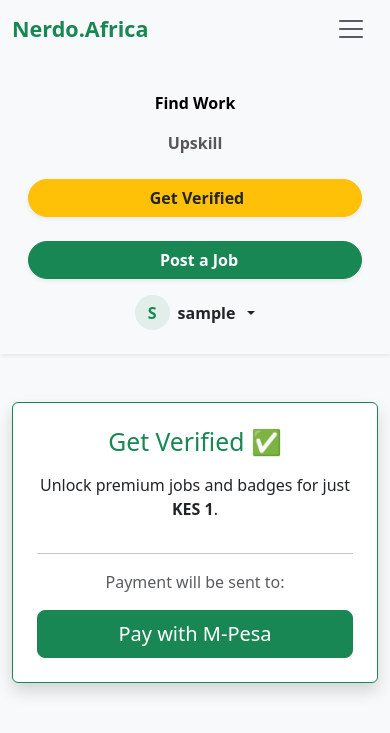
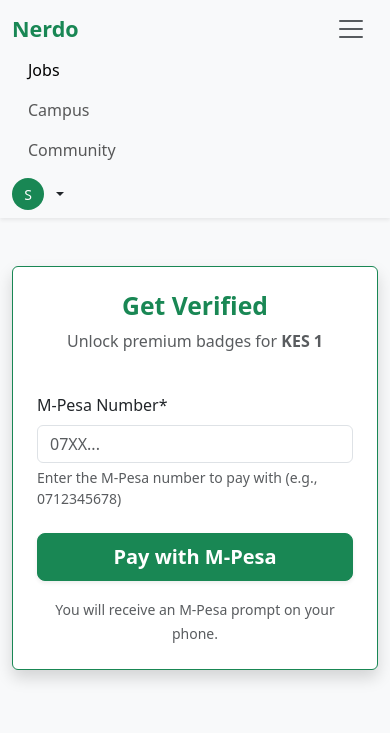
Before and after one commit to 7ever/Nerdo.Africa, a Django app: page /billing/pay/ in a window 390 px wide, after a click that opens the changed part. Shown: the top 733 px of the page. Run offline with Django 5.2, Linux system fonts and the light colour scheme; the visitor is signed in with stand-in values (Sample User, id 1); some libraries are stand-ins or nearby versions.

Commit message:
Fixed UI/UX, phone number input logic and finalize callback handler

```diff
--- /dev/null
+++ b/nerdo_project/apps/billing/forms.py
@@ -0,0 +1,13 @@
+from django import forms
+
+class PaymentForm(forms.Form):
+    phone_number = forms.CharField(
+        max_length=15,
+        label="M-Pesa Number",
+        help_text="Enter the M-Pesa number to pay with (e.g., 0712345678)",
+        widget=forms.TextInput(attrs={
+            'placeholder': '07XX...',
+            'class': 'form-control',
+            'type': 'tel' # Optimizes keyboard on mobile
+        })
+    )
--- a/nerdo_project/apps/billing/templates/billing/pay_premium.html
+++ b/nerdo_project/apps/billing/templates/billing/pay_premium.html
@@ -1,19 +1,32 @@
 {% extends "base.html" %}
+{% load crispy_forms_tags %}
+
 {% block content %}
 <div class="row justify-content-center">
-    <div class="col-md-6">
-        <div class="card shadow border-success p-4 text-center bg-glass">
-            <h2 class="text-success mb-3">Get Verified ✅</h2>
-            <p>Unlock premium jobs and badges for just <strong>KES 1</strong>.</p>
-            <hr>
-            <p class="text-muted">Payment will be sent to: <strong>{{ user.profile.phone_number }}</strong></p>
+    <div class="col-md-5">
+        <div class="card shadow border-success p-4 bg-glass">
+            <div class="text-center mb-4">
+                <h2 class="text-success fw-bold">Get Verified </h2>
+                <p class="text-muted">Unlock premium badges for <strong>KES 1</strong></p>
+            </div>
 
             <form method="POST">
+                <!-- Security: CSRF Token is MANDATORY for POST requests -->
                 {% csrf_token %}
-                <button type="submit" class="btn btn-success btn-lg w-100">
-                    Pay with M-Pesa
-                </button>
+
+                <!-- Display the Phone Input Field from PaymentForm -->
+                {{ form|crispy }}
+
+                <div class="d-grid mt-4">
+                    <button type="submit" class="btn btn-success btn-lg fw-bold shadow-sm">
+                        Pay with M-Pesa
+                    </button>
+                </div>
             </form>
+
+            <div class="text-center mt-3">
+                <small class="text-muted">You will receive an M-Pesa prompt on your phone.</small>
+            </div>
         </div>
     </div>
 </div>
--- a/nerdo_project/apps/billing/views.py
+++ b/nerdo_project/apps/billing/views.py
@@ -1,68 +1,134 @@
-from django.shortcuts import render, redirect
+from django.shortcuts import render, redirect, get_object_or_404
 from django.contrib.auth.decorators import login_required
 from django.contrib import messages
 from django.http import JsonResponse
 from django.views.decorators.csrf import csrf_exempt
+from django.contrib.auth.models import User
 from django_daraja.mpesa.core import MpesaClient
 from .models import MpesaTransaction
+from .forms import PaymentForm
 import json
 
 @login_required
 def pay_premium(request):
     if request.method == 'POST':
-        # 1. Get Phone from Profile (Created in Issue 2)
-        phone_number = request.user.profile.phone_number
-        if not phone_number:
-            messages.error(request, "Please update your profile with a phone number first.")
-            return redirect('profile')
+        form = PaymentForm(request.POST)
+        if form.is_valid():
+            # 1. CAPTURE INPUT: Get the number explicitly from the form
+            raw_phone = form.cleaned_data['phone_number']
 
-        # 2. Format Phone Number (Basic Sanitization)
-        if phone_number.startswith('0'):
-            phone_number = '254' + phone_number[1:]
-        elif phone_number.startswith('+'):
-            phone_number = phone_number[1:]
+            # 2. SANITIZE: Format to 254... (M-Pesa Requirement)
+            # Remove spaces, dashes, plus signs
+            phone_number = str(raw_phone).strip().replace(' ', '').replace('-', '').replace('+', '')
 
-        # 3. Setup Payment Data
-        amount = 1 # KES 1 for testing
-        account_reference = f'NerdoPremium_{request.user.id}'
-        transaction_desc = 'Premium Verification Badge'
-        # Note: For local dev, this callback won't be hit unless you use ngrok
-        callback_url = 'https://mydomain.com/billing/callback'
+            # Ensure proper prefix (e.g., 0722 -> 254722)
+            if phone_number.startswith('0'):
+                phone_number = '254' + phone_number[1:]
+            elif not phone_number.startswith('254'):
+                phone_number = '254' + phone_number
 
-        cl = MpesaClient()
-        try:
-            # 4. Initiate STK Push
-            response = cl.stk_push(phone_number, amount, account_reference, transaction_desc, callback_url)
+            # Debugging: Print to terminal to verify what is being sent
+            print(f"DEBUG: Processing Payment for sanitized number: {phone_number}")
 
-            # 5. Save Transaction Record
-            MpesaTransaction.objects.create(
-                user=request.user,
-                phone_number=phone_number,
-                amount=amount,
-                merchant_request_id=response.merchant_request_id,
-                checkout_request_id=response.checkout_request_id,
-                status='Pending'
-            )
+            amount = 1
+            # Note: AccountReference has a 12-char limit in Sandbox.
+            # We truncate to avoid 'Bad Request' errors.
+            account_reference = f'Nerdo_{request.user.username}'[:12]
+            transaction_desc = 'Premium Verification'
 
-            messages.success(request, f"STK Push sent to {phone_number}. Enter PIN to complete.")
-            return redirect('profile')
+            # Note: Update this with your ngrok/live URL for callbacks to actually update the DB
+            callback_url = 'http://127.0.0.1:8000/billing/callback/'
 
-        except Exception as e:
-            messages.error(request, f"Error initiating payment: {str(e)}")
+            cl = MpesaClient()
+            try:
+                # 3. INITIATE STK PUSH
+                response = cl.stk_push(phone_number, amount, account_reference, transaction_desc, callback_url)
 
-    return render(request, 'billing/pay_premium.html')
+                # Check if the push was successfully sent to the phone (Response Code '0')
+                if response.response_code == '0':
+                    # Save transaction to DB as 'Pending'
+                    MpesaTransaction.objects.create(
+                        user=request.user,
+                        phone_number=phone_number,
+                        amount=amount,
+                        merchant_request_id=response.merchant_request_id,
+                        checkout_request_id=response.checkout_request_id,
+                        status='Pending'
+                    )
+                    messages.success(request, f"STK Push sent to {phone_number}. Check your phone!")
+                    return redirect('profile')
+                else:
+                    messages.error(request, f"M-Pesa Error: {response.response_description}")
+
+            except Exception as e:
+                messages.error(request, f"System Error: {str(e)}")
+                print(f"Error: {e}")
+
+    else:
+        # Pre-fill form with profile number if it exists (Convenience only)
+        initial_data = {}
+        if hasattr(request.user, 'profile') and request.user.profile.phone_number:
+            initial_data['phone_number'] = request.user.profile.phone_number
+        form = PaymentForm(initial=initial_data)
+
+    return render(request, 'billing/pay_premium.html', {'form': form})
 
 @csrf_exempt
 def mpesa_callback(request):
     """
-    Receives the JSON payload from Safaricom after the user enters their PIN.
+    Automated Database Update:
+    1. Receives JSON from Safaricom.
+    2. Checks if payment was successful (ResultCode 0).
+    3. Updates Transaction status.
+    4. Automatically grants Premium status (is_verified) to the User.
     """
     if request.method == 'POST':
         try:
+            # 1. Parse the incoming JSON data
             data = json.loads(request.body)
-            # In a real app, you parse 'Body.stkCallback.ResultCode' here
-            # 0 means success, other numbers mean cancelled/failed
+            stk_callback = data.get('Body', {}).get('stkCallback', {})
+
+            merchant_request_id = stk_callback.get('MerchantRequestID')
+            checkout_request_id = stk_callback.get('CheckoutRequestID')
+            result_code = stk_callback.get('ResultCode')
+            result_desc = stk_callback.get('ResultDesc')
+
+            # 2. Find the transaction in OUR database
+            transaction = MpesaTransaction.objects.get(checkout_request_id=checkout_request_id)
+
+            if result_code == 0:
+                # === SUCCESSFUL PAYMENT ===
+                transaction.status = 'Success'
+
+                # Extract Receipt Number (MpesaReceiptNumber)
+                items = stk_callback.get('CallbackMetadata', {}).get('Item', [])
+                for item in items:
+                    if item.get('Name') == 'MpesaReceiptNumber':
+                        transaction.receipt_number = item.get('Value')
+
+                transaction.save()
+
+                # === AUTOMATICALLY UPDATE USER PROFILE ===
+                # Grant Premium / Verified Status
+                user_profile = transaction.user.profile
+                user_profile.is_verified = True
+                user_profile.save()
+
+                print(f"Payment Success: {transaction.receipt_number}. User {transaction.user.username} is now Verified.")
+
+            else:
+                # === FAILED PAYMENT ===
+                transaction.status = 'Failed'
+                transaction.save()
+                print(f"Payment Failed: {result_desc}")
+
             return JsonResponse({"result": "ok"})
+
+        except MpesaTransaction.DoesNotExist:
+            print("Error: Transaction not found for this callback.")
+            return JsonResponse({"result": "error", "message": "Transaction not found"})
         except Exception as e:
+            print(f"Callback Error: {str(e)}")
             return JsonResponse({"result": "error", "message": str(e)})
+
     return JsonResponse({"result": "ok"})
--- a/nerdo_project/apps/opportunities/templates/opportunities/job_form.html
+++ b/nerdo_project/apps/opportunities/templates/opportunities/job_form.html
@@ -2,11 +2,11 @@
 {% load crispy_forms_tags %}
 {% block content %}
 <div class="card p-4 shadow-sm">
-    <h3 class="mb-3">Post New Opportunity</h3>
+    <h3 class="mb-3 text-success">Post New Opportunity</h3>
     <form method="POST">
         {% csrf_token %}
         {{ form|crispy }}
-        <button type="submit" class="btn btn-success mt-3 w-100">Publish</button>
+        <button type="submit" class="btn btn-success mt-3">Publish</button>
     </form>
 </div>
 {% endblock %}
--- a/nerdo_project/templates/nav.html
+++ b/nerdo_project/templates/nav.html
@@ -1,66 +1,104 @@
-<nav class="navbar navbar-expand-lg navbar-light bg-glass shadow-sm mb-4 sticky-top">
+<nav class="navbar navbar-expand-lg navbar-light bg-light shadow-sm mb-4 sticky-top">
     <div class="container">
-        <!-- 1. Brand Logo -->
+        <!-- 1. Minimalist Brand -->
         <a class="navbar-brand fw-bold text-success fs-4" href="{% url 'job_market' %}">
-            <i class="bi bi-asterisk"></i> Nerdo.Africa
+            <i class="bi bi-asterisk"></i> Nerdo
         </a>
 
-        <!-- 2. Toggler (Mobile Hamburger) -->
-        <button class="navbar-toggler border-0" type="button" data-bs-toggle="collapse" data-bs-target="#navbarNav" aria-controls="navbarNav" aria-expanded="false" aria-label="Toggle navigation">
+        <!-- 2. Toggler -->
+        <button class="navbar-toggler border-0" type="button" data-bs-toggle="collapse" data-bs-target="#navbarNav">
             <span class="navbar-toggler-icon"></span>
         </button>
 
-        <!-- 3. Collapsible Menu -->
-        <!-- Added styling for mobile: border-top, padding, and margin to separate from logo -->
-        <div class="collapse navbar-collapse border-top border-light border-opacity-25 border-lg-0 mt-3 mt-lg-0 p-3 p-lg-0" id="navbarNav">
+        <!-- 3. Menu -->
+        <div class="collapse navbar-collapse" id="navbarNav">
 
-            <!-- Left Side: Main Navigation -->
-            <ul class="navbar-nav me-auto mb-3 mb-lg-0 text-center text-lg-start">
+            <!-- Left Actions -->
+            <ul class="navbar-nav me-auto mb-2 mb-lg-0 ps-lg-5 ms-lg-5">
                 <li class="nav-item">
-                    <a class="nav-link active fw-semibold px-3" href="{% url 'job_market' %}">Find Work</a>
+                    <a class="nav-link active fw-medium px-3" href="{% url 'job_market' %}">Jobs</a>
                 </li>
                 <li class="nav-item">
-                    <a class="nav-link fw-semibold px-3" href="#">Upskill</a>
+                    <a class="nav-link fw-medium px-3" href="#">Campus</a>
+                </li>
+                <li class="nav-item">
+                    <a class="nav-link fw-medium px-3" href="#">Community</a>
                 </li>
             </ul>
 
-            <!-- Right Side: User Actions -->
-            <div class="d-flex flex-column flex-lg-row align-items-stretch align-items-lg-center gap-3">
+            <!-- Right Actions -->
+            <div class="d-flex align-items-center gap-3">
+                {% if user.is_authenticated %}
 
-                {% if user.is_authenticated %}
-                    <!-- LOGGED IN STATE -->
+                <div class="dropdown">
+                    <a class="nav-link dropdown-toggle d-flex align-items-center gap-2 text-dark fw-medium" href="#"
+                        role="button" data-bs-toggle="dropdown" data-bs-display="static" aria-expanded="false">
+                        <!-- Avatar Circle -->
+                        <div class="bg-success text-white rounded-circle d-flex align-items-center justify-content-center small"
+                            style="width: 32px; height: 32px;">
+                            {{ user.username|make_list|first|upper }}
+                        </div>
+                        <span class="d-none d-lg-inline">{{ user.username }}</span>
+                    </a>
 
-                    <!-- NEW: Get Verified Button (Only if NOT verified) -->
-                    {% if not user.profile.is_verified %}
-                        <a href="{% url 'pay_premium' %}" class="btn btn-warning rounded-pill px-3 shadow-sm fw-bold text-dark mb-2 mb-lg-0">
-                            <i class="bi bi-patch-check me-1"></i>Get Verified
+                    <ul class="dropdown-menu dropdown-menu-lg-end border-0 shadow-lg mt-3 mx-0 p-2 rounded-4" style="min-width:180px;">
+                        <li>
+                            <a class="dropdown-item d-flex align-items-center p-3 bg-light bg-opacity-50 rounded-3" href="{% url 'profile' %}">
+                                <div class="bg-success text-white rounded-circle d-flex align-items-center justify-content-center flex-shrink-0" style="width: 45px; height: 45px; font-size: 1.2rem;">
+                                    {{ user.username|make_list|first|upper }}
+                                </div>
+                                <div class="ms-2 overflow-hidden">
+                                    <h6 class="mb-0 fw-bold text-dark text-truncate">{{ user.username }}</h6>
+                                    <small class="text-muted text-truncate d-block" style="font-size: 0.85rem;">{{ user.email }}</small>
+                                </div>
                             </a>
+                        </li>
+
+                        <!-- Premium Account Status Indicator -->
+                        {% if user.profile.is_verified %}
+                        <li class="px-3 py-1"><span class="badge bg-success py-2 fs-10"><i
+                                    class="bi bi-patch-check-fill me-1"></i> Premium Member</span></li>
+                        {% else %}
+                        <li class="px-3 py-1">
+                            <a href="{% url 'pay_premium' %}" class="btn btn-warning btn-sm fw-bold text-dark fs-10">
+                                <i class="bi bi-star-fill me-1"></i> Upgrade to Premium
+                            </a>
+                        </li>
                         {% endif %}
 
-                    <!-- Primary Action: Post Job -->
-                    <a href="{% url 'create_job' %}" class="btn btn-success rounded-pill px-4 shadow-sm fw-bold">
-                        <i class="bi bi-briefcase-fill me-2"></i>Post a Job
+                        <li>
+                            <hr class="dropdown-divider">
+                        </li>
+
+                        <li>
+                            <a class="dropdown-item d-flex align-items-center rounded-3 py-2"
+                                href="{% url 'profile' %}">
+                                <!-- Profile SVG -->
+                                <svg class="MuiSvgIcon-root MuiSvgIcon-fontSizeMedium text-secondary"
+                                    style="width: 24px; height: 24px;" focusable="false" aria-hidden="true"
+                                    viewBox="0 0 24 24">
+                                    <path
+                                        d="M12 5.9c1.16 0 2.1.94 2.1 2.1s-.94 2.1-2.1 2.1S9.9 9.16 9.9 8s.94-2.1 2.1-2.1m0 9c2.97 0 6.1 1.46 6.1 2.1v1.1H5.9V17c0-.64 3.13-2.1 6.1-2.1M12 4C9.79 4 8 5.79 8 8s1.79 4 4 4 4-1.79 4-4-1.79-4-4-4m0 9c-2.67 0-8 1.34-8 4v3h16v-3c0-2.66-5.33-4-8-4">
+                                    </path>
+                                </svg>
+                                <span class="ms-3 fw-medium">My Profile</span>
                             </a>
+                        </li>
 
-                    <!-- Vertical Divider (Hidden on Mobile) -->
-                    <div class="vr h-100 mx-2 text-secondary d-none d-lg-block"></div>
-
-                    <!-- Profile Dropdown (Clean & Minimal) -->
-                    <div class="dropdown text-center text-lg-start">
-                        <a class="nav-link dropdown-toggle d-flex align-items-center justify-content-center justify-content-lg-start gap-2 text-dark fw-semibold" href="#" role="button" data-bs-toggle="dropdown" aria-expanded="false">
-                            <div class="bg-success bg-opacity-10 text-success rounded-circle d-flex align-items-center justify-content-center" style="width: 35px; height: 35px;">
-                                {{ user.username|make_list|first|upper }}
-                            </div>
-                            <span>{{ user.username }}</span>
-                        </a>
-                        <ul class="dropdown-menu dropdown-menu-end border-0 shadow-lg mt-2 rounded-3 overflow-hidden text-center text-lg-start">
-                            <li><a class="dropdown-item py-2" href="{% url 'profile' %}"><i class="bi bi-person me-2"></i>My Profile</a></li>
-                            <li><hr class="dropdown-divider"></li>
                         <li>
                             <form action="{% url 'logout' %}" method="post">
                                 {% csrf_token %}
-                                    <button type="submit" class="dropdown-item py-2 text-danger">
-                                        <i class="bi bi-box-arrow-right me-2"></i>Logout
+                                <button type="submit"
+                                    class="dropdown-item d-flex align-items-center rounded-3 py-2">
+                                    <!-- Logout SVG -->
+                                    <svg class="MuiSvgIcon-root MuiSvgIcon-fontSizeMedium ps-1"
+                                        style="width: 24px; height: 24px;" focusable="false" aria-hidden="true"
+                                        viewBox="0 0 24 24">
+                                        <path
+                                            d="m17 8-1.41 1.41L17.17 11H9v2h8.17l-1.58 1.58L17 16l4-4zM5 5h7V3H5c-1.1 0-2 .9-2 2v14c0 1.1.9 2 2 2h7v-2H5z">
+                                        </path>
+                                    </svg>
+                                    <span class="ms-3 fw-medium">Log Out</span>
                                 </button>
                             </form>
                         </li>
@@ -68,25 +106,9 @@
                 </div>
 
                 {% else %}
-                    <!-- GUEST STATE -->
-
-                    <!-- Secondary CTA: Post Job (Subtle) -->
-                    <a href="{% url 'create_job' %}" class="text-decoration-none text-success fw-semibold d-block text-center mb-2 mb-lg-0">
-                        Post a Job
-                    </a>
-
-                    <!-- Vertical Divider (Hidden on Mobile) -->
-                    <div class="vr h-100 text-secondary d-none d-lg-block" style="height: 20px;"></div>
-
-                    <!-- Login Link (Minimal) -->
-                    <a href="{% url 'login' %}" class="text-dark text-decoration-none fw-semibold text-center mb-2 mb-lg-0">
-                        Log In
-                    </a>
-
-                    <!-- Primary CTA: Register (Prominent) -->
-                    <a href="{% url 'register' %}" class="btn btn-dark rounded-pill px-4 fw-bold shadow-sm">
-                        Join Now
-                    </a>
+                <!-- Guest Actions -->
+                <a href="{% url 'login' %}" class="fw-bold text-dark text-decoration-none me-2">Log In</a>
+                <a href="{% url 'register' %}" class="btn btn-success rounded-pill px-4 btn-sm fw-bold">Sign Up</a>
                 {% endif %}
             </div>
         </div>
```
Also changed, not shown: nerdo_project/apps/opportunities/views.py (+27 -5 lines), nerdo_project/mock_callback.py (added, +30 -0 lines), nerdo_project/nerdo_project/settings.py (+8 -8 lines), 1 other file. Lines whose indentation alone changed are shown as unchanged.
